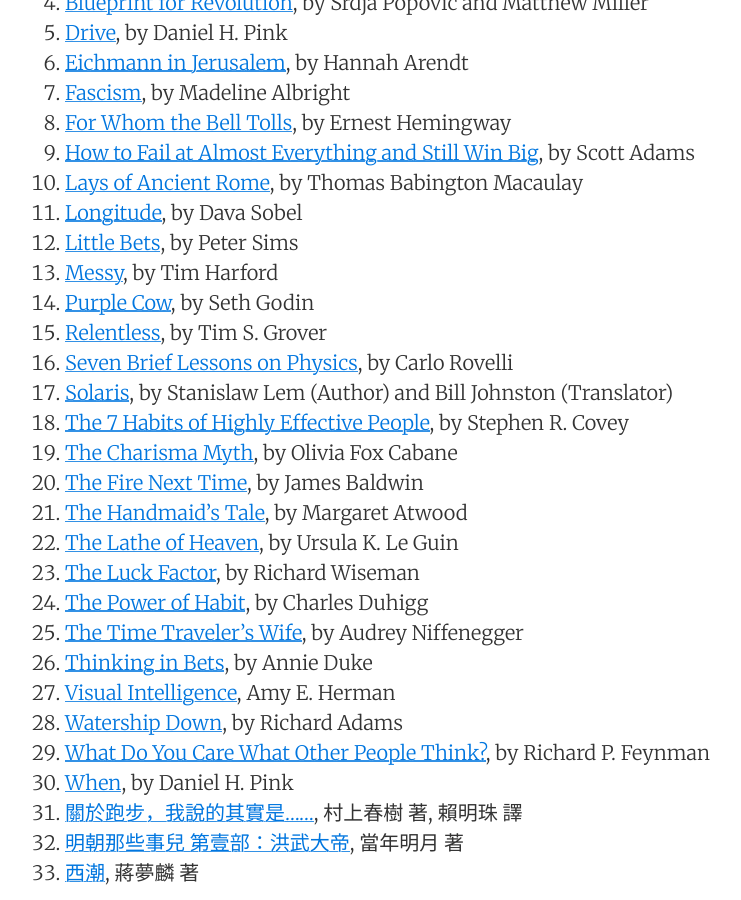
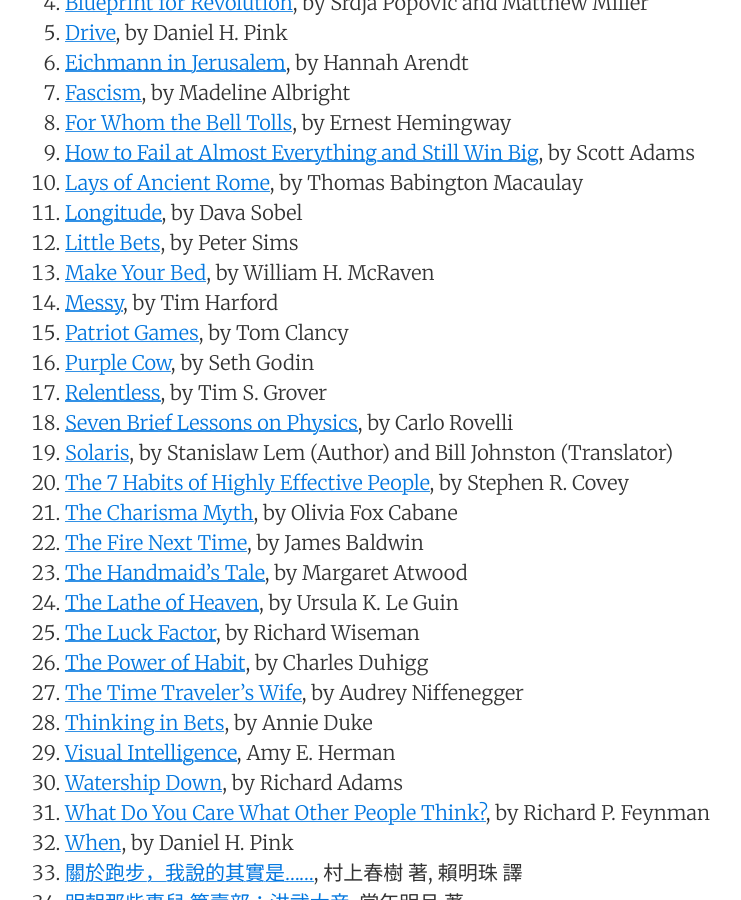
Before and after one commit to sewardlee337/sewardlee337.github.io, a Jekyll site: the page built from readinglist.md, in a window 1280 px wide and 900 px high, scrolled down 740 px. Shown: the whole window, without its empty margins (195-936 px from the left). Built offline with Jekyll 4.4.1, drawn with Linux system fonts in a browser that asks for light colours; nearby versions of some CDN libraries.

Commit message:
Update reading list

```diff
--- a/readinglist.md
+++ b/readinglist.md
@@ -31,7 +31,9 @@ _"My alma mater was books, a good library... I could spend the rest of my life r
 1. [Lays of Ancient Rome](https://amzn.to/2M9yuRq), by Thomas Babington Macaulay
 1. [Longitude](https://amzn.to/2Bzalit), by Dava Sobel
 1. [Little Bets](http://amzn.to/2BObOzX), by Peter Sims
+1. [Make Your Bed](https://amzn.to/2xOkhR1), by William H. McRaven
 1. [Messy](http://amzn.to/2sRnL4V), by Tim Harford
+1. [Patriot Games](https://amzn.to/2P1XFmD), by Tom Clancy
 1. [Purple Cow](http://amzn.to/2FJagao), by Seth Godin
 1. [Relentless](https://amzn.to/2LQskSf), by Tim S. Grover
 1. [Seven Brief Lessons on Physics](http://amzn.to/2HIJakn), by Carlo Rovelli
```
